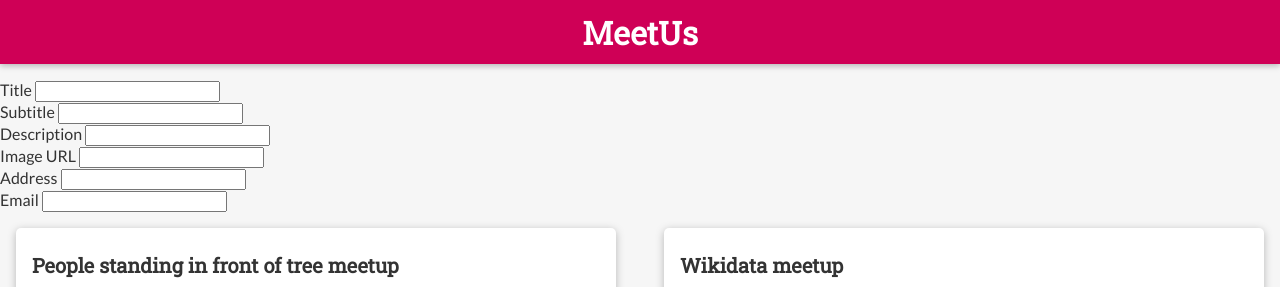
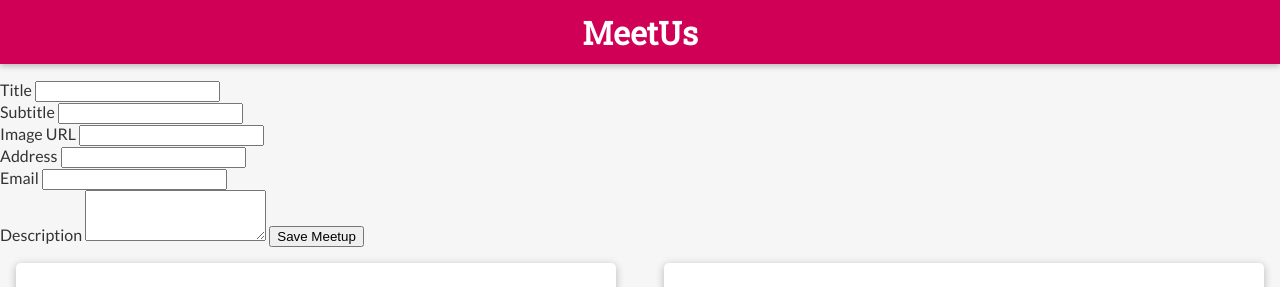
Before and after one commit to nevermindthelabel/svelte-meet, a Svelte app: page / in a window 1280 px wide. Shown: the top 287 px of the page. Built offline with nearby package versions, Linux system fonts and the light colour scheme.

Commit message:
updated form

```diff
--- a/src/App.svelte
+++ b/src/App.svelte
@@ -1,7 +1,14 @@
 <script lang="ts">
   import Header from './UI/Header.svelte';
   import MeetupGrid from './Meetups/MeetupGrid.svelte';
-  const dummyMeetups = [
+  let title = '';
+  let subtitle = '';
+  let image = '';
+  let address = '';
+  let email = '';
+  let description = '';
+
+  let dummyMeetups = [
     {
       id: 'meet1',
       title: 'People standing in front of tree meetup',
@@ -23,35 +30,48 @@
       email: 'things@test.com'
     }
   ];
+  const addMeetup = () => {
+    const newMeetup = {
+      id: Math.random().toString(),
+      title,
+      subtitle,
+      image,
+      address,
+      email,
+      description
+    };
+    dummyMeetups = [...dummyMeetups, newMeetup];
+  };
 </script>
 
 <Header />
 <main>
   <section class="form">
-    <form>
+    <form on:submit|preventDefault={addMeetup}>
       <div class="form-control">
         <label for="title">Title</label>
-        <input type="text" id="title" />
+        <input bind:value={title} type="text" id="title" />
       </div>
       <div class="form-control">
         <label for="subtitle">Subtitle</label>
-        <input type="text" id="subtitle" />
+        <input bind:value={subtitle} type="text" id="subtitle" />
+      </div>
+      <div class="form-control">
+        <label for="image">Image URL</label>
+        <input bind:value={image} type="url" id="image" />
+      </div>
+      <div class="form-control">
+        <label for="address">Address</label>
+        <input bind:value={address} type="text" id="address" />
+      </div>
+      <div class="form-control">
+        <label for="email">Email</label>
+        <input bind:value={email} type="email" id="email" />
       </div>
       <div class="form-control">
         <label for="description">Description</label>
-        <input type="text" id="description" />
-      </div>
-      <div class="form-control">
-        <label for="image">Image URL</label>
-        <input type="url" id="image" />
-      </div>
-      <div class="form-control">
-        <label for="address">Address</label>
-        <input type="text" id="address" />
-      </div>
-      <div class="form-control">
-        <label for="email">Email</label>
-        <input type="email" id="email" />
+        <textarea bind:value={description} rows="3" id="description" />
+        <button>Save Meetup</button>
       </div>
     </form>
   </section>
```
